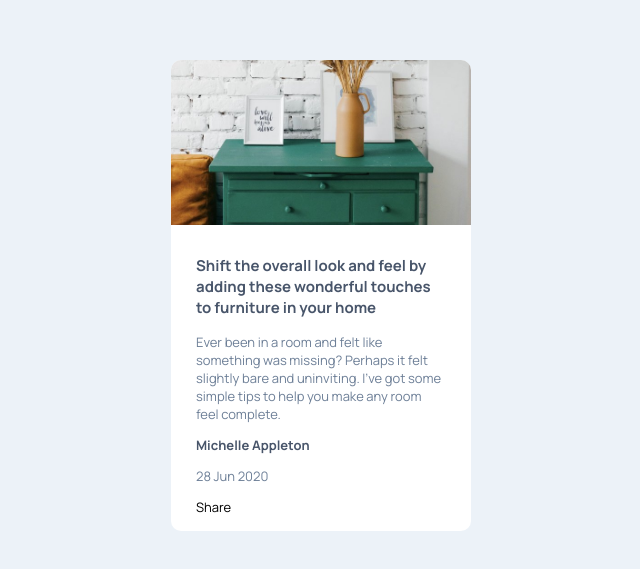
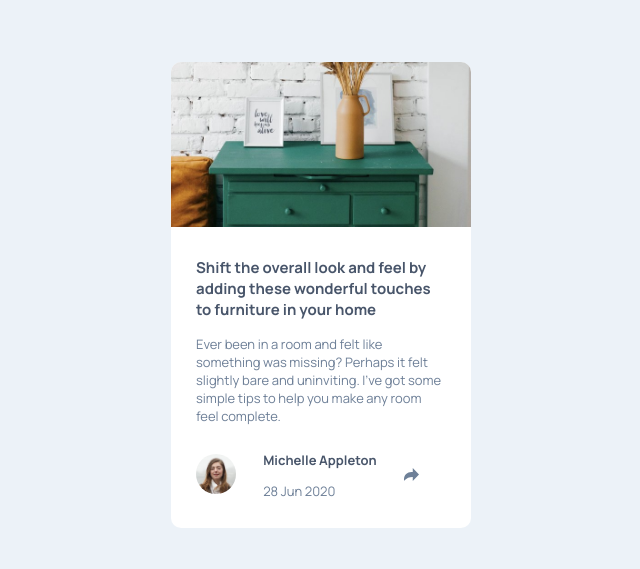
Before and after one commit to Obiwumma/article-preview, a plain HTML site: page index.html in a window 1280 px wide. Shown: the part 105-674 px from the top of the page, without its empty margins (319-959 px from the left). Drawn offline with Linux system fonts and the light colour scheme.

Commit message:
Used grid to arrange footer

```diff
--- a/index.html
+++ b/index.html
@@ -37,9 +37,16 @@
         </p>
 
         <footer>
-          <p style="color: hsl(217, 19%, 35%); font-weight: bold;">Michelle Appleton</p>
-          <p style="color: hsl(214, 17%, 51%);">28 Jun 2020</p>
-          Share
+          <div class="item">
+            <div class="item1"><img src="./images/avatar-michelle.jpg" alt=""></div>
+            <div class="item2">
+              <p style="color: hsl(217, 19%, 35%); font-weight: bold;">Michelle Appleton</p>
+              <p style="color: hsl(214, 17%, 51%);">28 Jun 2020</p>
+            </div>
+            <div class="item3">
+              <img src="./images/icon-share.svg" alt="Share">
+            </div>
+          </div>
         </footer>
 
       </div>
--- a/style.css
+++ b/style.css
@@ -31,4 +31,13 @@ body{
   .writeup{
     padding: 15px 25px;
   }
+  .item{
+    display: grid;
+    grid-template-columns: auto auto auto;
+    align-items: center;
+  }
+  .item1 img{
+    width: 40px;
+    border-radius: 50%;
+  }
 }
```
